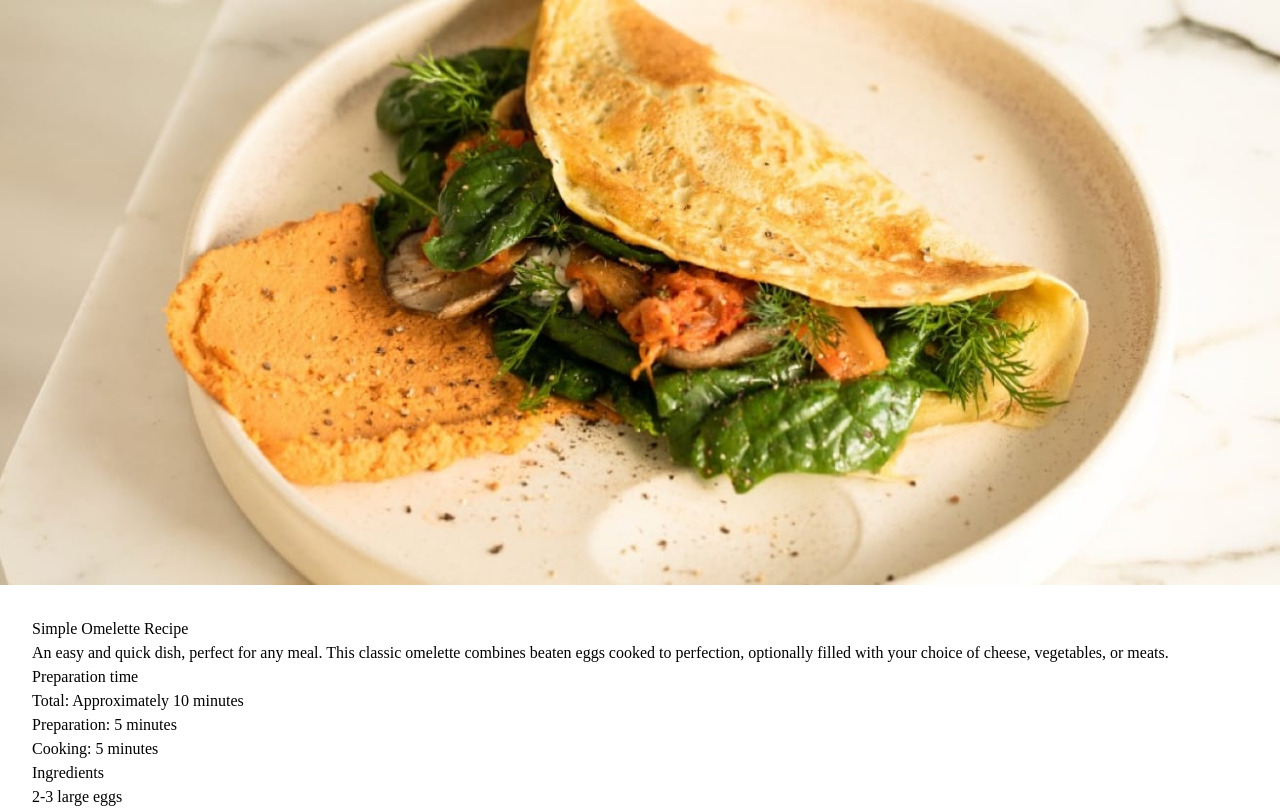
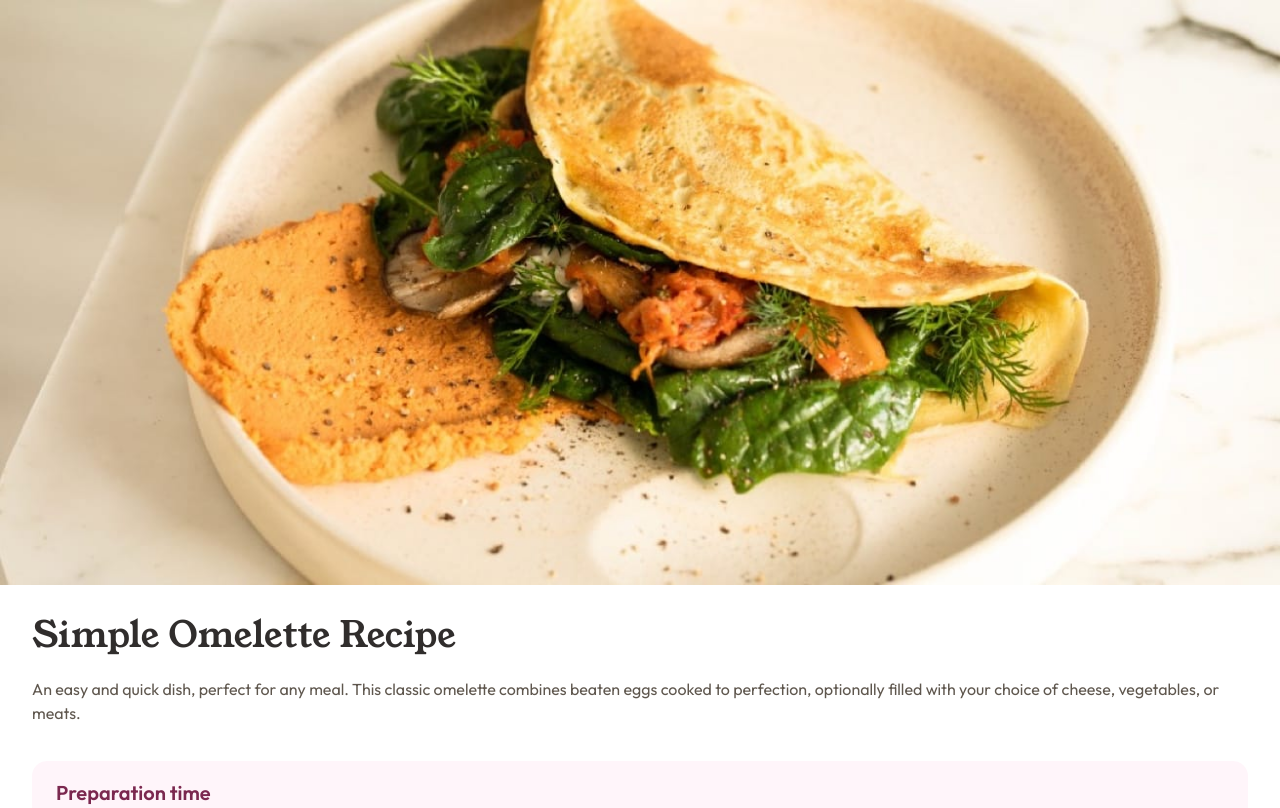
Before and after one commit to VenusY/frontend-mentor-recipe-page, a React app: page / in a window 1280 px wide. Shown: the top 808 px of the page. Built offline with nearby package versions, Linux system fonts and the light colour scheme.

Commit message:
Style introduction section

```diff
--- a/src/components/Introduction.jsx
+++ b/src/components/Introduction.jsx
@@ -1,8 +1,10 @@
+import '../styles/scss/Introduction.scss';
+
 export default function Introduction() {
   return (
     <section className='introduction'>
       <h1 className='introduction__heading'>Simple Omelette Recipe</h1>
-      <p className='introduction__description'>
+      <p className='introduction__description paragraph'>
         An easy and quick dish, perfect for any meal. This classic omelette
         combines beaten eggs cooked to perfection, optionally filled with your
         choice of cheese, vegetables, or meats.
@@ -14,24 +16,24 @@ export default function Introduction() {
         <ul className='time__list'>
           <li className='time__list-item'>
             <div className='time__list-marker'></div>
-            <div className='time__item-container'>
-              <span className='time__category'>Total: </span>
+            <div className='time__item-container paragraph'>
+              <span className='time__category'>Total</span>:{' '}
               <span className='time__minutes'>Approximately 10 minutes</span>
             </div>
           </li>
 
           <li className='time__list-item'>
             <div className='time__list-marker'></div>
-            <div className='time__item-container'>
-              <span className='time__category'>Preparation: </span>
+            <div className='time__item-container paragraph'>
+              <span className='time__category'>Preparation</span>:{' '}
               <span className='time__minutes'>5 minutes</span>
             </div>
           </li>
 
           <li className='time__list-item'>
             <div className='time__list-marker'></div>
-            <div className='time__item-container'>
-              <span className='time__category'>Cooking: </span>
+            <div className='time__item-container paragraph'>
+              <span className='time__category'>Cooking</span>:{' '}
               <span className='time__minutes'>5 minutes</span>
             </div>
           </li>
--- /dev/null
+++ b/src/styles/scss/Introduction.scss
@@ -0,0 +1,52 @@
+@use './util' as u;
+
+.introduction {
+  &__heading {
+    margin-bottom: u.rem(24);
+    font-family: var(--ff-young-serif);
+    font-size: u.rem(36);
+    color: var(--stone-900);
+    line-height: 1;
+  }
+
+  &__description {
+    margin-bottom: u.rem(36);
+  }
+}
+
+.time {
+  padding: 20px 24px;
+  background: var(--rose-50);
+  border-radius: 15px;
+
+  &__heading {
+    margin-bottom: u.rem(14);
+    font-family: var(--ff-outfit);
+    font-size: u.rem(20);
+    font-weight: 600;
+    color: var(--rose-800);
+    line-height: 1.2;
+  }
+
+  &__list-item {
+    display: flex;
+    align-items: center;
+    gap: 28px;
+
+    &:not(:last-child) {
+      margin-bottom: u.rem(8);
+    }
+  }
+
+  &__list-marker {
+    width: 4px;
+    height: 4px;
+    margin-left: 8px;
+    background: var(--rose-800);
+    border-radius: 50%;
+  }
+
+  &__category {
+    font-weight: 700;
+  }
+}
```
